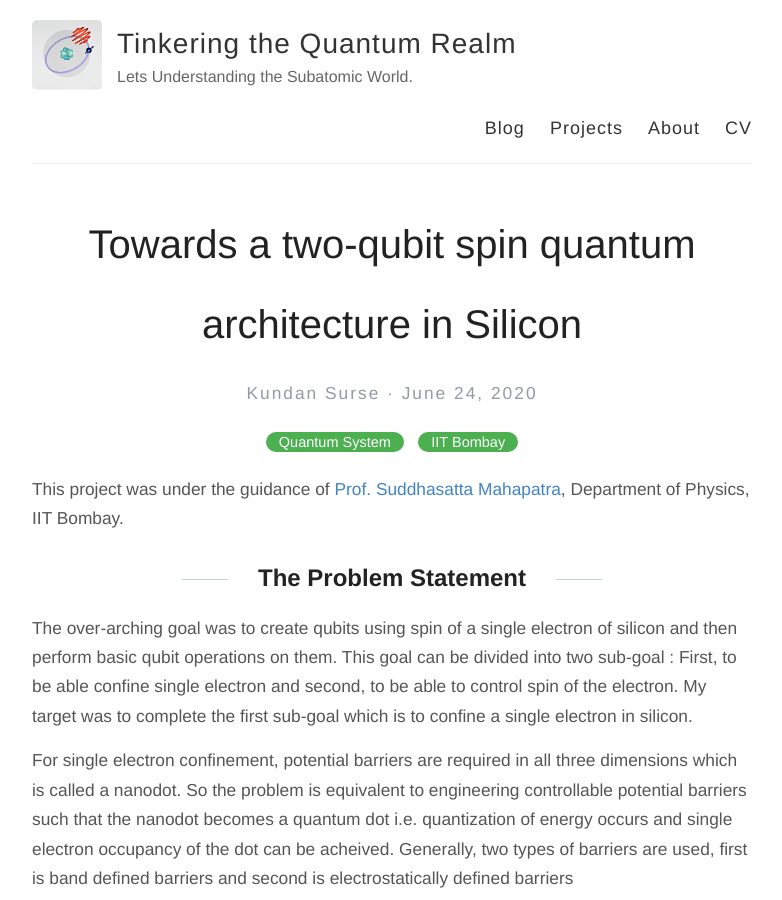
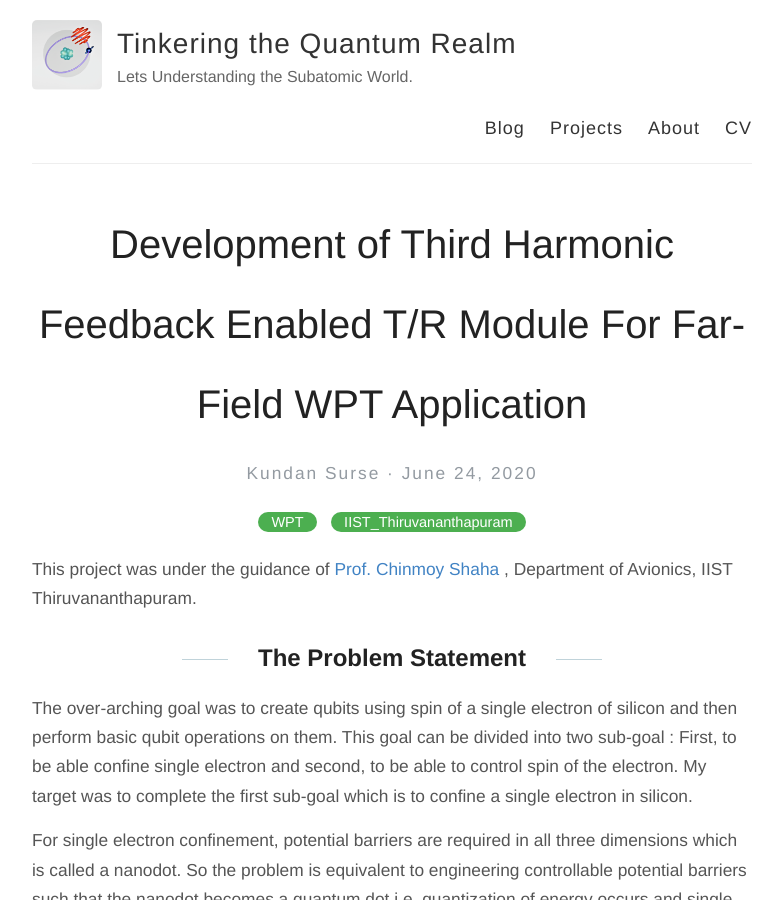
Before and after one commit to KundanSurse/KundanSurse.github.io, a Jekyll site: the page built from _posts/projects/2020-06-24-DQD-iitb.md, in a window 1280 px wide and 900 px high. Shown: the whole window, without its empty margins (248-1030 px from the left). Built offline with Jekyll 4.4.1, drawn with Linux system fonts in a browser that asks for light colours; some web fonts are replaced.

Commit message:
Update 2020-06-24-DQD-iitb.md

```diff
--- a/_posts/projects/2020-06-24-DQD-iitb.md
+++ b/_posts/projects/2020-06-24-DQD-iitb.md
@@ -1,13 +1,13 @@
 ---
 layout: post
-title:  "Towards a two-qubit spin quantum architecture in Silicon"
+title:  "Development of Third Harmonic Feedback Enabled T/R Module For Far-Field WPT Application"
 comments: false
 type: projects
-categories: [Quantum System, IIT Bombay]
-when : "Prof. Suddhasatta Mahapatra, IIT Bombay || 2018 - 2020"
-summary : "Fabricating double quantum dots in Si/SiGe heterostructure."
+categories: [WPT, IIST_Thiruvananthapuram]
+when : "Prof. Chinmoy Saha || Jun 2022"
+summary : "Fabrication of  T/R module and and Dual-band Shared aparture antenna."
 ---
-This project was under the guidance of [Prof. Suddhasatta Mahapatra](http://www.phy.iitb.ac.in/en/employee-profile/dr-suddhasatta-mahapatra-1), Department of Physics, IIT Bombay.
+This project was under the guidance of [Prof. Chinmoy Shaha ](http://www.phy.iitb.ac.in/en/employee-profile/dr-suddhasatta-mahapatra-1), Department of Avionics, IIST Thiruvananthapuram.
 
 ## The Problem Statement
 The over-arching goal was to create qubits using spin of a single electron of silicon and then perform basic qubit operations on them. This goal can be divided into two sub-goal : First, to be able confine single electron and second, to be able to control spin of the electron. My target was to
```
